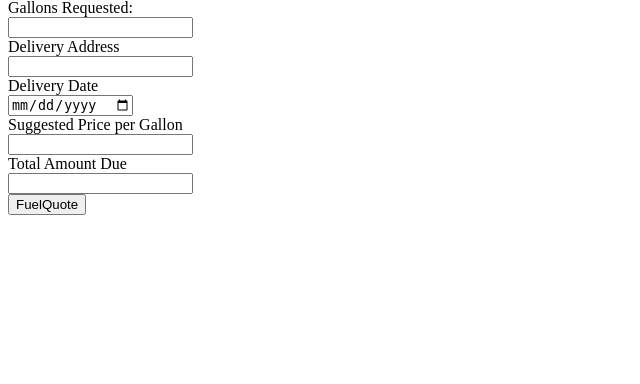
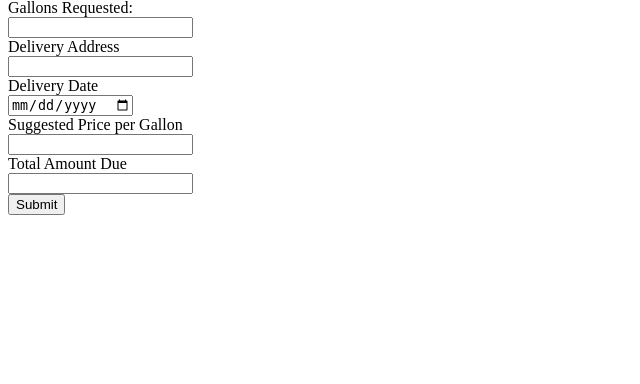
Before and after one commit to gao-dennis/COSC4353, a PHP site: page /FuelQuoteForm.html in a window 1280 px wide. Shown: the part 81-465 px from the top of the page, without its empty margins (0-640 px from the left). Run offline with PHP 8.4, Linux system fonts and the light colour scheme.

Commit message:
Add files via upload

```diff
--- a/FuelQuoteForm.html
+++ b/FuelQuoteForm.html
@@ -15,7 +15,9 @@
     <input type = "number" id = "pricePerGal" name = "pricePerGal" readonly><br>
     <label for= "totalPrice">Total Amount Due</label><br>
     <input type = "number" id = "totalPrice" name = "totalPrice" readonly><br>
-    <input type="submit" value="FuelQuote">
+    <button type ="submit" name = "FuelQuote">
+        Submit
+    </button>
 </form>
 
 </body>
```
Also changed, not shown: FuelQuoteModule.php (+7 -4 lines).
